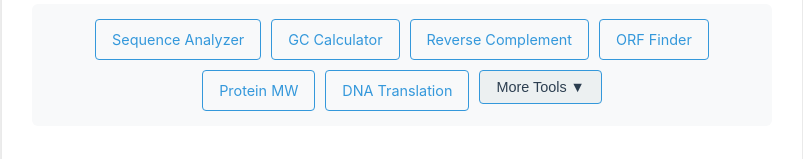
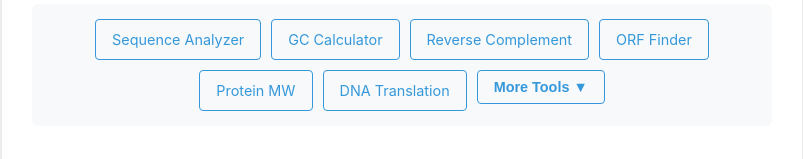
Before and after one commit to gorelikspb/proteinanalyse, a plain HTML site: page public/index.html in a window 1280 px wide. Shown: the part 187-346 px from the top of the page, without its empty margins (238-1041 px from the left). Drawn offline with Linux system fonts and the light colour scheme.

Commit message:
Style More Tools button to match other navigation buttons

```diff
--- a/public/styles.css
+++ b/public/styles.css
@@ -74,23 +74,21 @@ h1 {
 }
 
 .dropdown-btn {
-    background-color: #ecf0f1;
-    color: #2c3e50;
     padding: 8px 16px;
+    text-decoration: none;
+    color: #3498db;
     border: 1px solid #3498db;
     border-radius: 4px;
     cursor: pointer;
     font-size: 0.9em;
-    font-weight: 500;
     transition: all 0.3s;
     white-space: nowrap;
+    background: transparent;
 }
 
 .dropdown-btn:hover {
     background-color: #3498db;
     color: white;
-    transform: translateY(-2px);
-    box-shadow: 0 4px 8px rgba(52, 152, 219, 0.3);
 }
 
 .dropdown-content {
```
